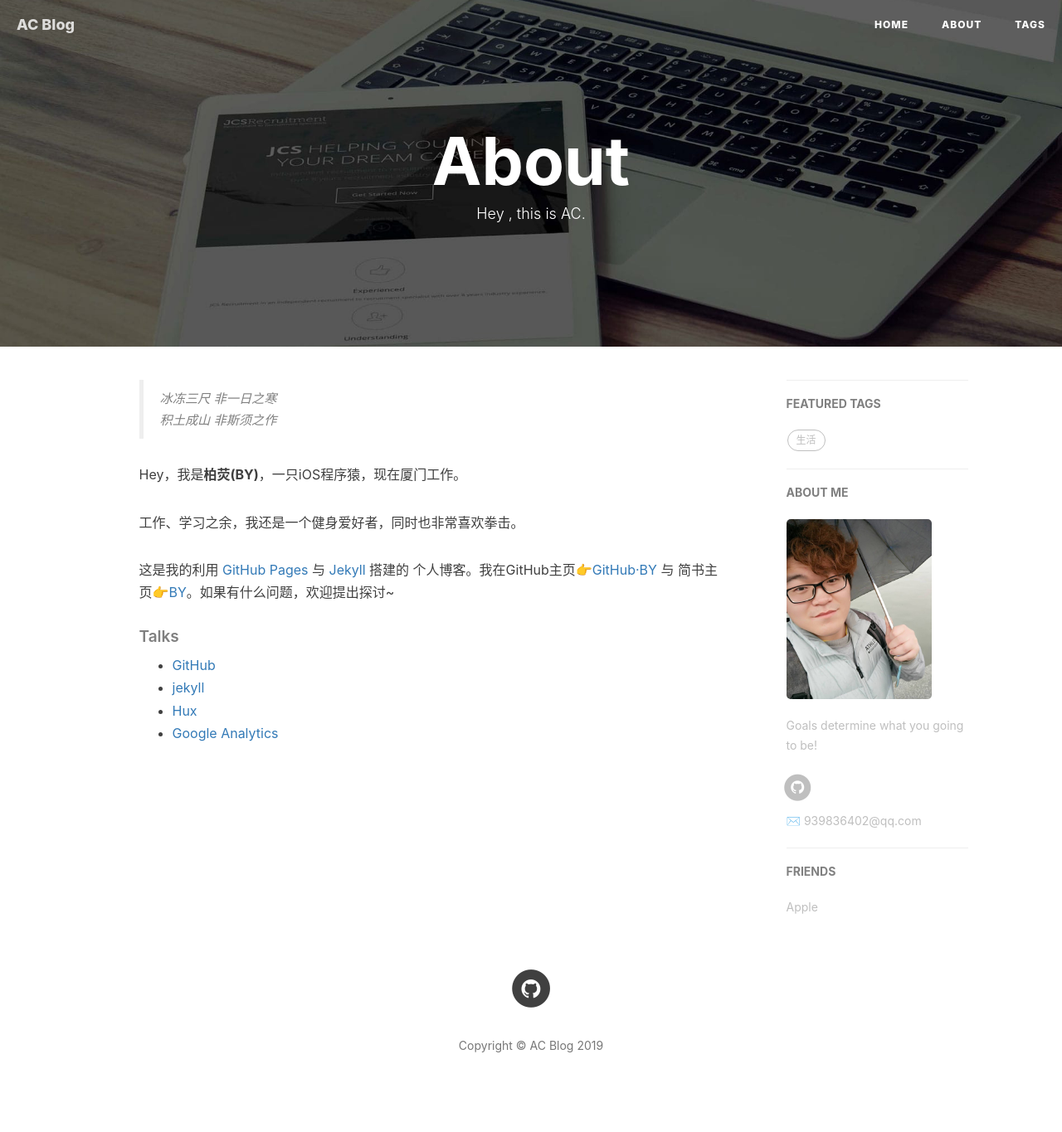
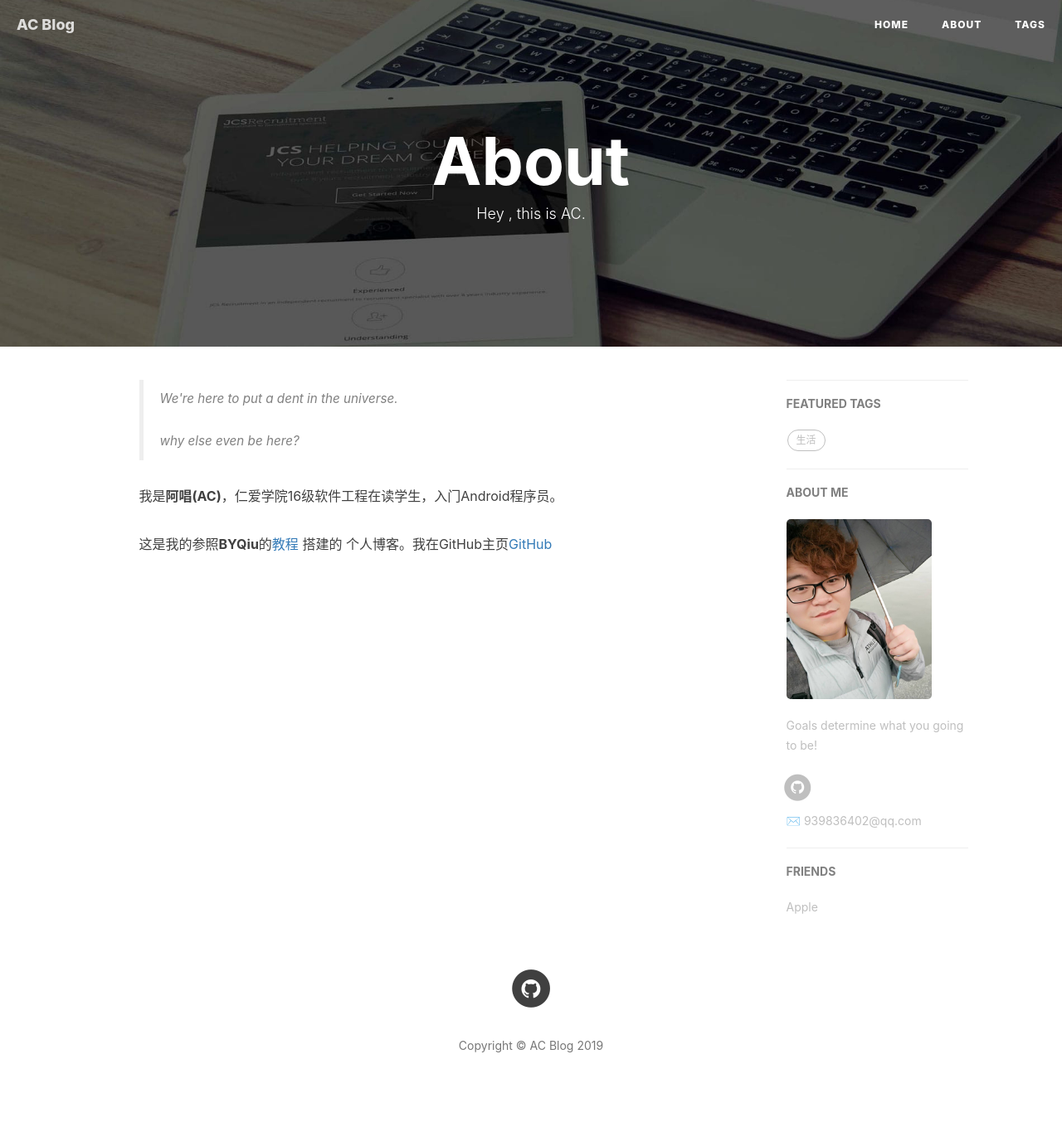
Before and after one commit to speedzero/speedzero.github.io, a Jekyll site: the page built from about.html, in a window 1280 px wide. Shown: the whole page at 83% size. Built offline with Jekyll 4.4.1, drawn with Linux system fonts in a browser that asks for light colours; nearby versions of some CDN libraries; comment, search, counter and statistics services are not loaded.

Commit message:
添加about

```diff
--- a/about.html
+++ b/about.html
@@ -8,23 +8,14 @@ header-img: "img/post-bg-rwd.jpg"
 <div class="zh post-container">
 
     <!--copied from markdown -->
-    <blockquote><p>冰冻三尺 非一日之寒<br>
-    积土成山 非斯须之作</p></blockquote>
+    <blockquote><p>We're here to put a dent in the universe.</p>
+        <br> <p>why else even be here?</p></blockquote>
 
-    <p>Hey，我是<strong>柏荧(BY)</strong>，一只iOS程序猿，现在厦门工作。</p>
+    <p>我是<strong>阿唱(AC)</strong>，仁爱学院16级软件工程在读学生，入门Android程序员。</p>
 
-    <p>工作、学习之余，我还是一个健身爱好者，同时也非常喜欢拳击。</p>
 
-    <p>这是我的利用 <a href="https://pages.github.com/">GitHub Pages</a> 与 <a href="http://jekyll.com.cn/">Jekyll</a> 搭建的 个人博客。我在GitHub主页<a href="https://github.com/qiubaiying">👉GitHub·BY</a> 与 简书主页<a href="https://http://www.jianshu.com/u/e71990ada2fd">👉BY</a>。如果有什么问题，欢迎提出探讨~</p>
 
-    <p></p>
+    <p>这是我的参照<strong>BYQiu</strong>的<a href="https://www.jianshu.com/p/e68fba58f75c">教程 </a>搭建的 个人博客。我在GitHub主页<a href="https://github.com/speedzero">GitHub</a></p>
 
-    <h5>Talks</h5>
 
-    <ul>
-        <li><a href="https://github.com">GitHub</a></li>
-        <li><a href="http://jekyll.com.cn/">jekyll</a></li>
-        <li><a href="http://huangxuan.me/">Hux</a></li>
-        <li><a href="https://analytics.google.com/analytics">Google Analytics</a></li>
-    </ul>
 </div>
```
